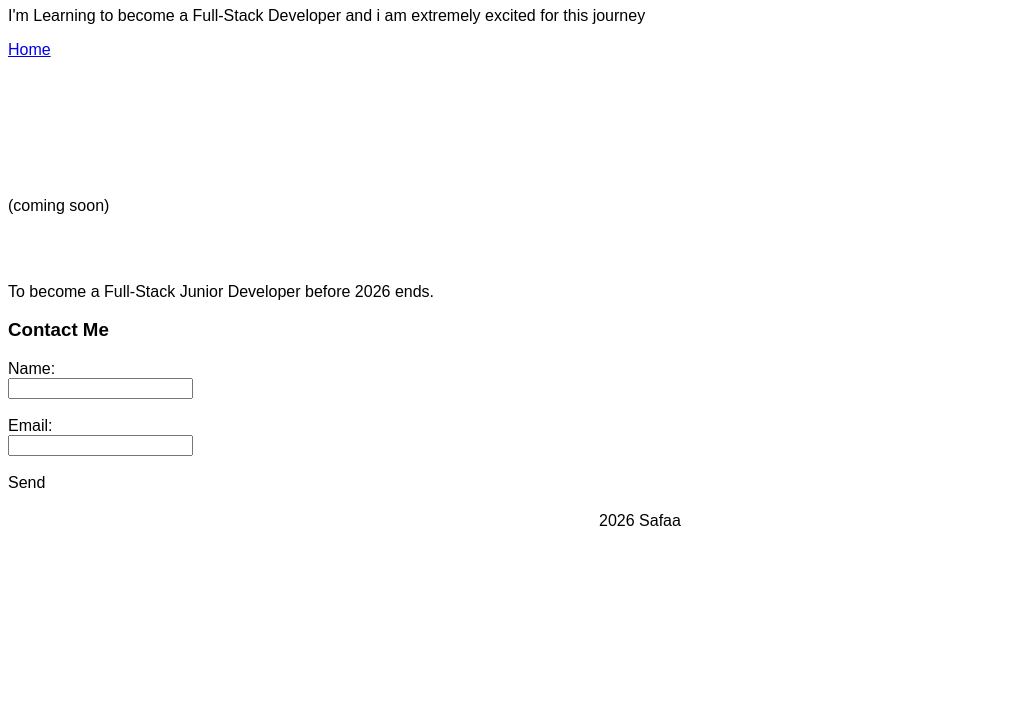
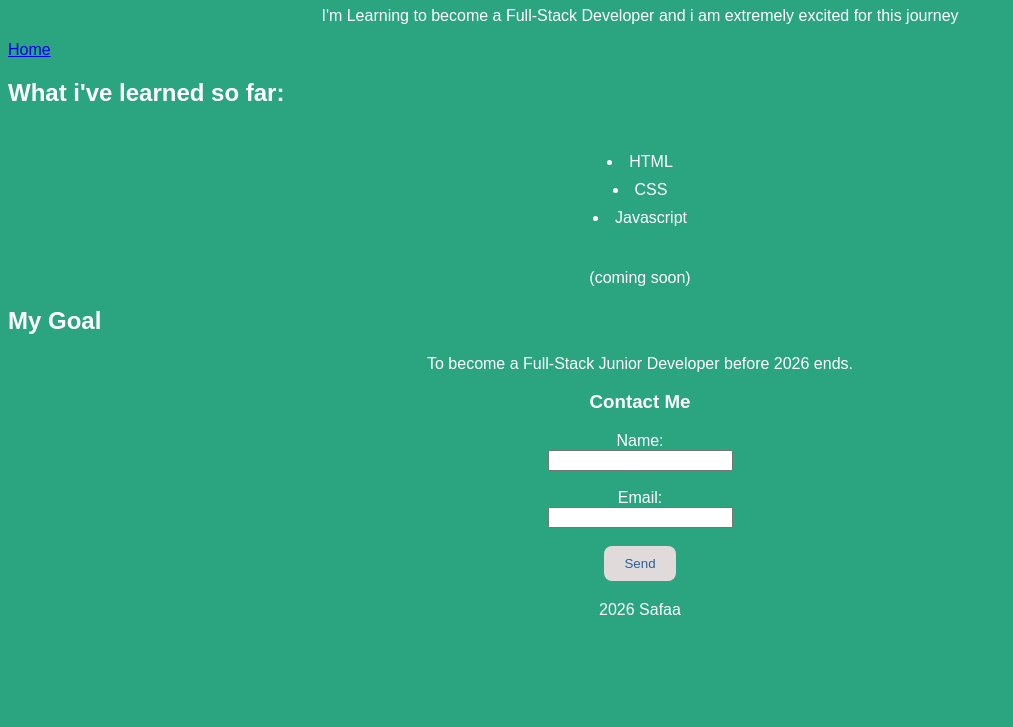
Before and after one commit to safaa-stack/My-First-Website, a plain HTML site: page index.html in a window 1280 px wide. Shown: the part 73-800 px from the top of the page, without its empty margins (0-1013 px from the left). Drawn offline with Linux system fonts and the light colour scheme.

Commit message:
follow
add changes to index.html
add changes to style.css

```diff
--- a/index.html
+++ b/index.html
@@ -39,7 +39,7 @@
         <label>Email:</label><br>
         <input type="email"><br><br>
 
-        <buttom>Send</buttom>
+        <button type="submit">Send</button>
     </form>
 </section>
 
--- a/style.css
+++ b/style.css
@@ -1,4 +1,4 @@
-body {background-color: burleywood(222, 160, 135);
+body {background-color: rgb(42, 165, 128);
     font-family: Arial, Helvetica, sans-serif;
 }
 
@@ -7,14 +7,31 @@ h1 {
     text-align: left;
 }
 
+p {
+    color: white;
+}
+
 h2 {
+    color: white;
+    text-align: center;
+}
+
+section {
     color: white;
     text-align: center;
 }
 
 ul {
     color: white;
+    display: inline-block;
+    text-align: left;
+    list-style-position: inside;
+    padding: 0;
+}
+
+li {
     text-align: center;
+    margin: 10px 0;
 }
 
 h2 {
@@ -22,12 +39,17 @@ h2 {
     text-align: left;
  }
 
+ p{
+    color: white;
+    text-align: center;
+ }
+
  button {
-    background-color: whitesmoke;
-    color: beige;
-    padding: 10px 20px
+    background-color: rgb(224, 218, 218);
+    color: rgb(43, 95, 155);
+    padding: 10px 20px;
     border: none;
-    botder-radius: 8px;
+    border-radius: 8px;
  }
 
  footer {
```
